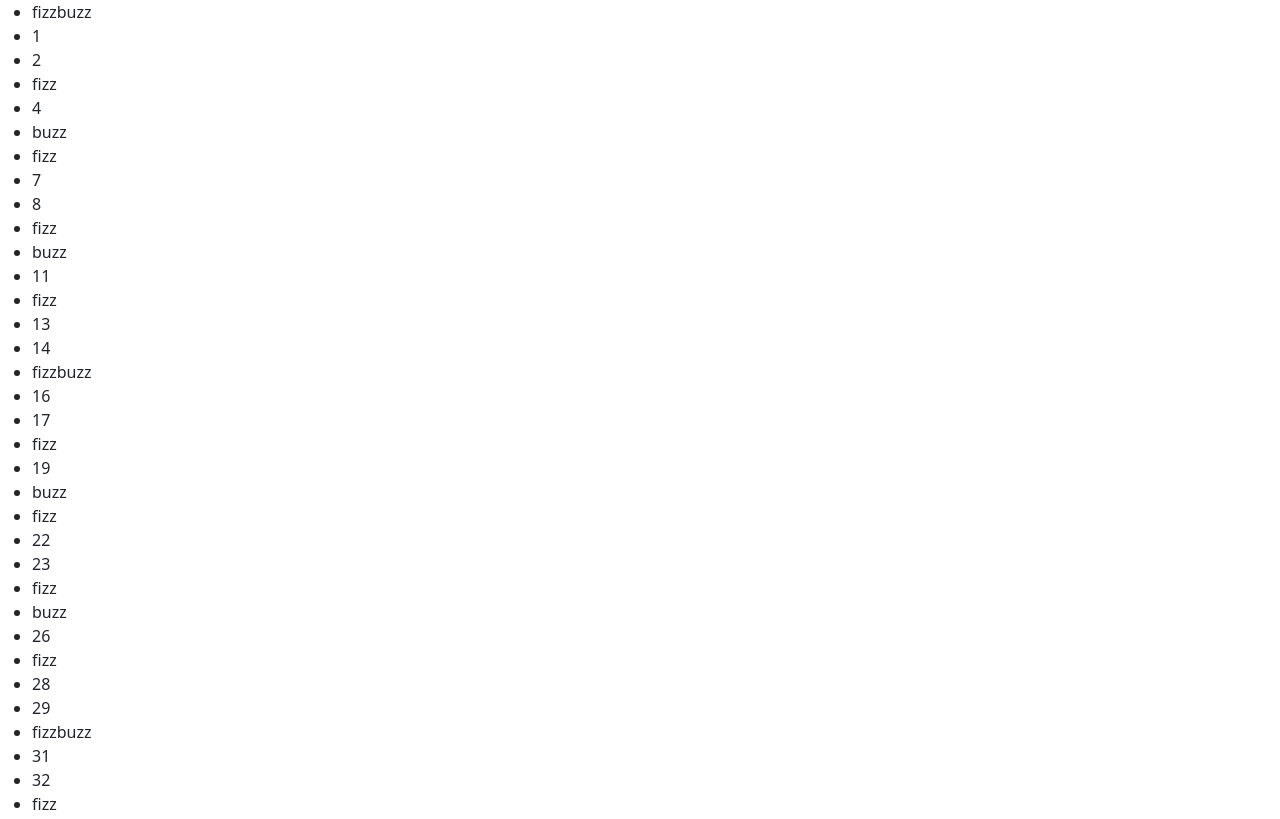
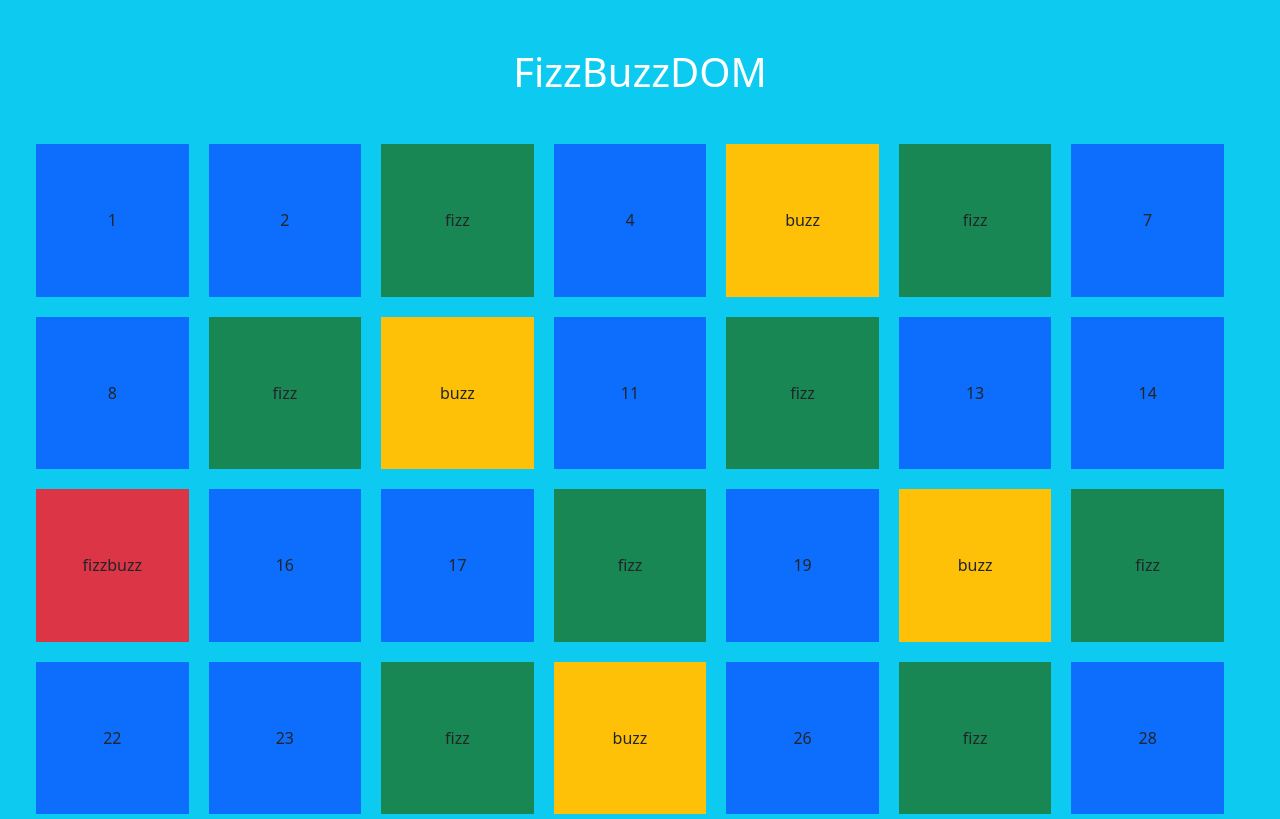
Before and after one commit to GiacomoMilitello/js-fizzbuzz, a plain HTML site: page index.html in a window 1280 px wide. Shown: the top 819 px of the page. Drawn offline with nearby package versions, Linux system fonts and the light colour scheme.

Commit message:
styled in js

```diff
--- a/assets/css/style.css
+++ b/assets/css/style.css
@@ -0,0 +1,7 @@
+ul{
+    gap: 20px;
+}
+.ratio{
+    width: calc((100% / 7) - 20px);
+    aspect-ratio: 1;
+}
--- a/assets/js/main.js
+++ b/assets/js/main.js
@@ -1,14 +1,18 @@
 const ul = document.querySelector('ul.list');
-        for (let i = 0; i <= 100; i++) {
+        for (let i = 1; i <= 100; i++) {
             const element = document.createElement('li');
             if (i % 3 === 0 && i % 5 === 0) {
                 element.innerText = 'fizzbuzz';
+                element.classList.add('bg-danger', 'ratio', 'd-flex', 'justify-content-center', 'align-items-center');
             } else if (i % 3 === 0) {
                 element.innerText = 'fizz';
+                element.classList.add('bg-success', 'ratio', 'd-flex', 'justify-content-center', 'align-items-center');
             } else if (i % 5 === 0) {
                 element.innerText = 'buzz';
+                element.classList.add('bg-warning', 'ratio', 'd-flex', 'justify-content-center', 'align-items-center');
             } else {
                 element.innerText = i;
+                element.classList.add('bg-primary', 'ratio', 'd-flex', 'justify-content-center', 'align-items-center');
             }
             ul.appendChild(element);
         }
--- a/index.html
+++ b/index.html
@@ -3,12 +3,13 @@
 <head>
     <meta charset="UTF-8">
     <meta name="viewport" content="width=device-width, initial-scale=1.0">
-    <title>Document</title>
+    <title>FizzBuzzDOM</title>
     <link href="https://cdn.jsdelivr.net/npm/bootstrap@5.3.2/dist/css/bootstrap.min.css" rel="stylesheet" integrity="sha384-T3c6CoIi6uLrA9TneNEoa7RxnatzjcDSCmG1MXxSR1GAsXEV/Dwwykc2MPK8M2HN" crossorigin="anonymous">
     <link rel="stylesheet" href="./assets/css/style.css">
 </head>
-<body>
-    <ul class="list"></ul>
+<body class="bg-info px-5">
+    <h1 class="text-white text-center my-5">FizzBuzzDOM</h1>
+    <ul class="list list-unstyled row"></ul>
 
     <script src="https://cdn.jsdelivr.net/npm/bootstrap@5.3.2/dist/js/bootstrap.bundle.min.js" integrity="sha384-C6RzsynM9kWDrMNeT87bh95OGNyZPhcTNXj1NW7RuBCsyN/o0jlpcV8Qyq46cDfL" crossorigin="anonymous"></script>
     <script src="./assets/js/main.js"></script>
```
